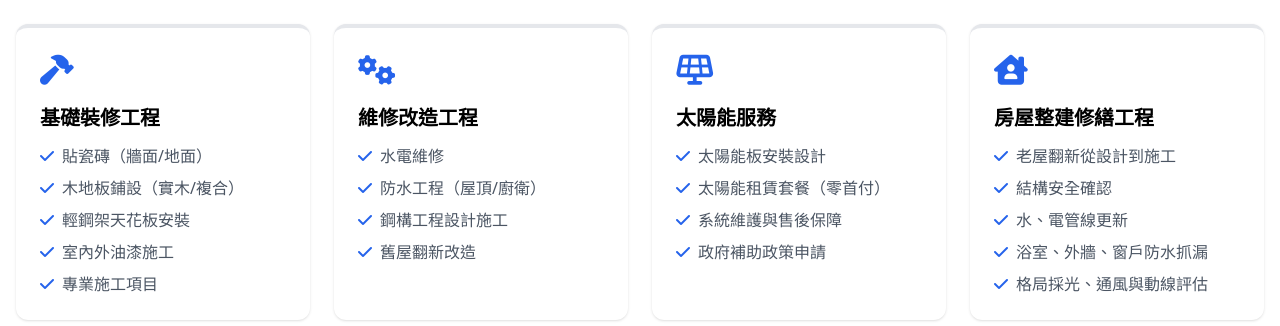
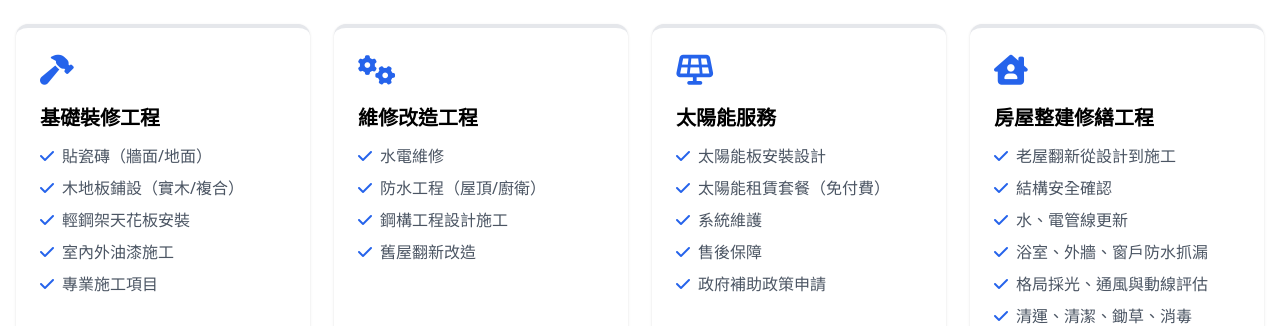
Before and after one commit to a0trox/KaiHe, a plain HTML site: page duskin_project1/src/main/resources/templates/frontend.html in a window 1280 px wide. Shown: the part 626-952 px from the top of the page. Drawn offline with nearby package versions, Linux system fonts and the light colour scheme.

Commit message:
FinalVersion3

```diff
--- a/duskin_project1/src/main/resources/templates/frontend.html
+++ b/duskin_project1/src/main/resources/templates/frontend.html
@@ -103,8 +103,9 @@
                 <h3 class="text-xl font-bold mb-3">太陽能服務</h3>
                 <ul class="text-gray-600 space-y-2">
                     <li><i class="fa-solid fa-check text-primary mr-2"></i>太陽能板安裝設計</li>
-                    <li><i class="fa-solid fa-check text-primary mr-2"></i>太陽能租賃套餐（零首付）</li>
-                    <li><i class="fa-solid fa-check text-primary mr-2"></i>系統維護與售後保障</li>
+                    <li><i class="fa-solid fa-check text-primary mr-2"></i>太陽能租賃套餐（免付費）</li>
+                    <li><i class="fa-solid fa-check text-primary mr-2"></i>系統維護</li>
+                    <li><i class="fa-solid fa-check text-primary mr-2"></i>售後保障</li>
                     <li><i class="fa-solid fa-check text-primary mr-2"></i>政府補助政策申請</li>
                 </ul>
             </div>
@@ -119,6 +120,7 @@
                     <li><i class="fa-solid fa-check text-primary mr-2"></i>水、電管線更新</li>
                     <li><i class="fa-solid fa-check text-primary mr-2"></i>浴室、外牆、窗戶防水抓漏</li>
                     <li><i class="fa-solid fa-check text-primary mr-2"></i>格局採光、通風與動線評估</li>
+                    <li><i class="fa-solid fa-check text-primary mr-2"></i>清運、清潔、鋤草、消毒</li>
                 </ul>
             </div>
         </div>
```
